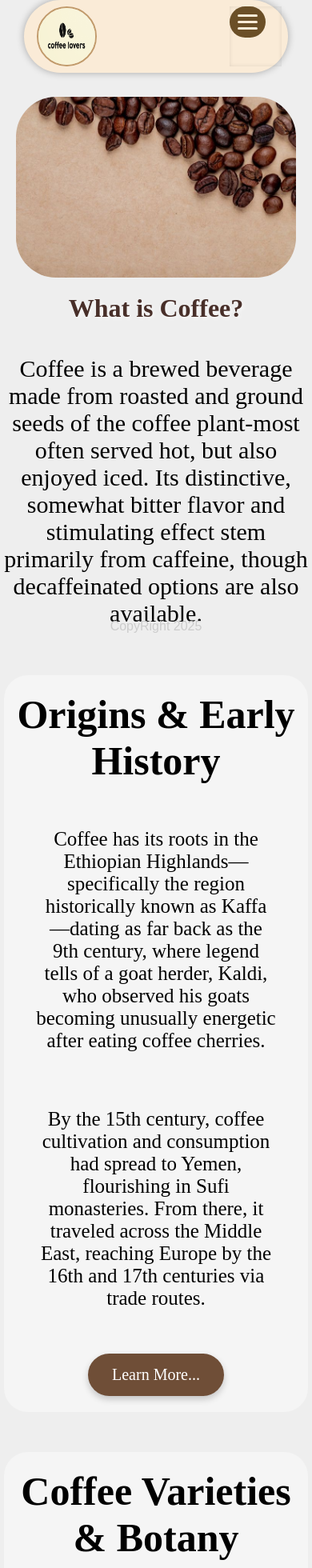
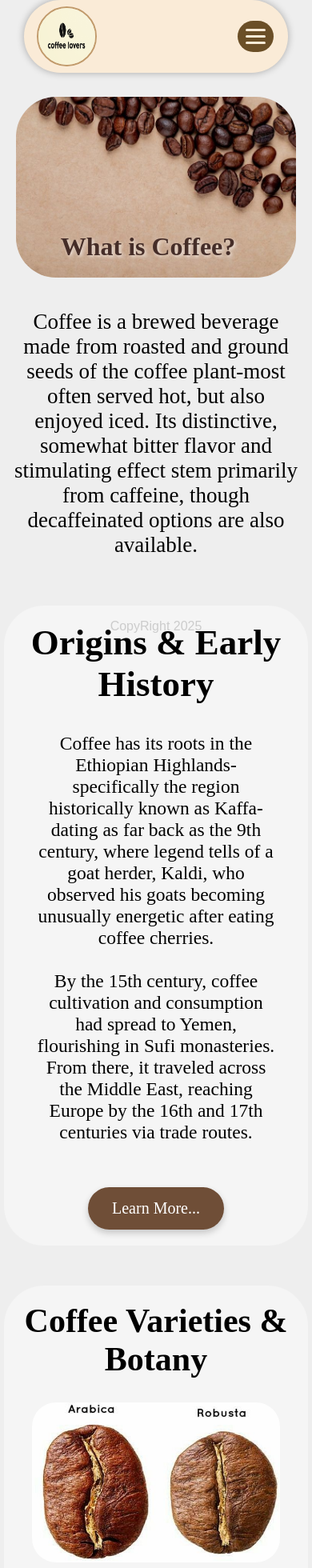
Before and after one commit to mnazzall/coffee-lovers, a React (Vite) app: page /#/ in a window 390 px wide. Shown: the part 30-1990 px from the top of the page at 80% size. Built offline with nearby package versions, Linux system fonts and the light colour scheme.

Commit message:
navbar done

```diff
--- a/src/components/header.css
+++ b/src/components/header.css
@@ -77,6 +77,15 @@
 }
 
 
+.openList {
+  opacity: 0;
+}
+
+.close-btn{
+  opacity: 0;
+}
+
+
 @media (max-width: 768px) {
 
   .header {
@@ -128,36 +137,34 @@
     transition: opacity 0.3s ease;
   }
 
-  /* Mobile dropdown menu */
+
   .navLinks {
     display: flex;
     flex-direction: column;
     background: #faebd7;
     position: absolute;
-    top: 70px; /* drops down below header */
-    right: 20px;
-    width: 80vw;
+    top: 75px;
+    right: 10px;
+    width: 60vw;
     max-width: 300px;
-    border-radius: 20px;
+    border-radius: 50px;
     box-shadow: 0 8px 24px rgba(0,0,0,0.18);
     padding: 25px 20px;
     z-index: 1001;
-
-    /* hidden by default */
     opacity: 0;
     pointer-events: none;
     transform: translateY(-15px);
     transition: all 0.3s ease-in-out;
   }
 
-  /* Active dropdown (open state) */
+
   .navLinks.active {
     opacity: 1;
     transform: translateY(0);
     pointer-events: auto;
   }
 
-  /* Close button inside dropdown */
+
   .close-btn {
     background: none;
     border: none;
@@ -165,10 +172,12 @@
     color: #6b4f27;
     cursor: pointer;
     margin-left: auto;
+    margin-right: 10px;
     margin-bottom: 15px;
+    opacity: 1;
   }
 
-  /* Stack nav items vertically */
+
   .nav-list {
     flex-direction: column;
     gap: 18px;
@@ -189,17 +198,16 @@
     width: 100%;
   }
 
-  /* Hamburger button */
+
   .openList {
-    display: block;
+    display: flex;
     margin-left: auto;
     justify-content: center;
     align-items: center;
     text-align: center;
-    padding-right: 20px;
+    padding-right: 10px;
     z-index: 1002;
-
-   box-shadow: inset 0 0 5px rgba(0, 0, 0, 0.1);
+    opacity: 1;
   }
 
   #openListButton {
@@ -211,9 +219,6 @@
     flex-direction: column;
     gap: 5px;
     padding: 10px;
-    justify-content: center;
-    align-items: center;
-    text-align: center;
   }
 
   #openListButton span {
@@ -224,7 +229,7 @@
     transition: all 0.3s ease;
   }
 
-  /* Animate hamburger → X */
+
   #openListButton.active span:nth-child(1) {
     transform: rotate(45deg) translate(5px, 5px);
   }
@@ -242,12 +247,12 @@
   /* Styles for tablets and smaller laptops */
 }
 
-/* Large devices (desktops) */
+
 @media (max-width: 1200px) {
   /* Styles for standard desktops */
 }
 
-/* Extra large devices (big monitors, TVs) */
+
 @media (min-width: 1201px) {
   /* Styles for very large screens */
 }
--- a/src/components/home.css
+++ b/src/components/home.css
@@ -334,12 +334,11 @@
     }
 
     .text-overlay {
-        position: static;
-        margin: 20px auto 0 auto;
+        position: absolute;
+        margin: 10px 10px 10px -10px;
         left: 0;
-        top: 0;
+        top: 310px;
         width: 100%;
-        text-align: center;
         transform: none;
     }
 
@@ -350,23 +349,74 @@
     .intro-text {
         align-items: center;
         justify-content: center;
-        margin: 30px 5px 20px 5px;
-        padding: 10px 5px;
+        margin: 30px 10px 20px 10px;
+        padding: 10px 15px 10px 15px;
         width: 100%;
     }
+
+    .intro-text p {
+  font-family: "Times New Roman", Times, serif;
+  font-size: 27px;
+  color: black;
+  font-weight: 500;
+}
 
     .intro-history-section,
     .coffee-varieties-section {
         margin: 30px 5px 20px 5px;
         padding: 20px 5px;
-        border-radius: 30px;
+        border-radius: 50px;
     }
 
-    .coffee-varieties-section img {
-        width: 90vw;
-        height: auto;
-        max-width: 100%;
-    }
+    .intro-history-section h1 {
+  font-family: "Times New Roman", Times, serif;
+  font-size: 45px;
+  color: black;
+  margin-bottom: 15px;
+}
+
+.intro-history-section p {
+  font-family: "Times New Roman", Times, serif;
+  font-size: 23.5px;
+  color: black;
+  font-weight: 500;
+  margin: 15px;
+  padding: 20px;
+  margin-top: 0px;
+}
+
+  .coffee-varieties-section h1 {
+  font-family: "Times New Roman", Times, serif;
+  font-size: 42px;
+  color: black;
+  margin-bottom: 15px;
+}
+
+.coffee-varieties-section img {
+  width: 310px;
+  height: 200px;
+  border-radius: 30px;
+  margin: 15px;
+}
+
+.coffee-varieties-section ul {
+  list-style-type: disc;
+  display: flex;
+  flex-direction: column;
+  gap: 15px;
+  margin: 15px;
+  padding: 25px;
+  border-radius: 50px;
+}
+
+.coffee-varieties-section ul li {
+  font-family: "Times New Roman", Times, serif;
+  font-size: 23px;
+  color: black;
+  font-weight: 500;
+}
+
+
 }
 
 /* .top-image-container {
--- a/src/components/home.jsx
+++ b/src/components/home.jsx
@@ -27,12 +27,12 @@ function Home() {
       <div className="intro-history-section">
         <h1>Origins & Early History</h1>
         <p>
-          Coffee has its roots in the Ethiopian Highlands—specifically the
-          region historically known as Kaffa—dating as far back as the 9th
+          Coffee has its roots in the Ethiopian Highlands-specifically the
+          region historically known as Kaffa-dating as far back as the 9th
           century, where legend tells of a goat herder, Kaldi, who observed his
           goats becoming unusually energetic after eating coffee cherries.
-        </p>
-        <p>
+          <br/>
+          <br/>
           By the 15th century, coffee cultivation and consumption had spread to
           Yemen, flourishing in Sufi monasteries. From there, it traveled across
           the Middle East, reaching Europe by the 16th and 17th centuries via
```
